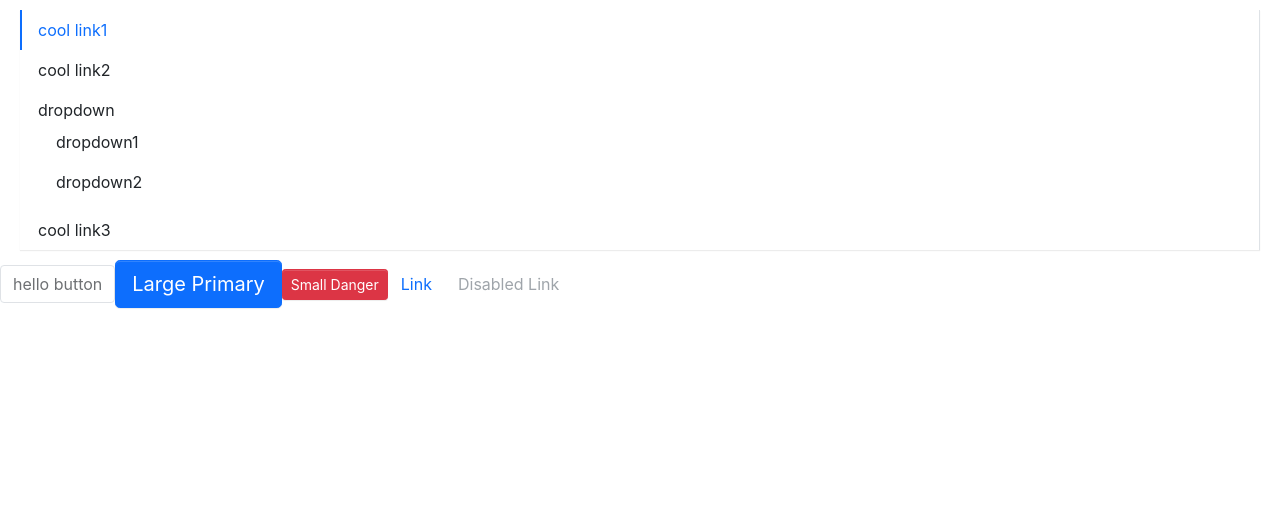
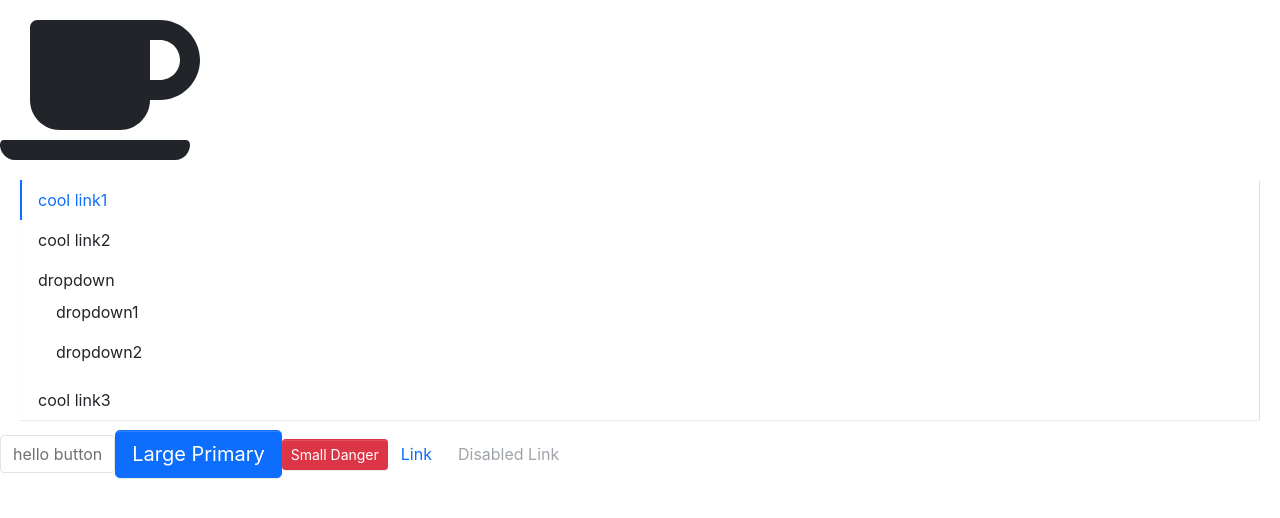
Before and after one commit to superJeff666/myComponents, a React (Create React App) app: page / in a window 1280 px wide. Shown: the top 518 px of the page. Built offline with nearby package versions, Linux system fonts and the light colour scheme.

Commit message:
react fontawesome example

```diff
--- a/package.json
+++ b/package.json
@@ -3,6 +3,9 @@
   "version": "0.1.0",
   "private": true,
   "dependencies": {
+    "@fortawesome/fontawesome-svg-core": "^1.2.30",
+    "@fortawesome/free-solid-svg-icons": "^5.14.0",
+    "@fortawesome/react-fontawesome": "^0.1.11",
     "@storybook/addon-actions": "^5.2.8",
     "@storybook/addon-info": "^5.2.8",
     "@storybook/addon-links": "^5.2.8",
--- a/src/App.tsx
+++ b/src/App.tsx
@@ -1,4 +1,6 @@
 import React from "react";
+import { FontAwesomeIcon } from '@fortawesome/react-fontawesome';
+import { faCoffee } from '@fortawesome/free-solid-svg-icons';
 import Button, { ButtonType, ButtonSize } from "./components/Button/button";
 import Menu from "./components/Menu/menu";
 import MenuItem from "./components/Menu/menuItem";
@@ -7,6 +9,7 @@
   return (
     <div className="App" style={{ marginTop: "10px" }}>
       <header className="App-header">
+      <FontAwesomeIcon icon={faCoffee} size="10x"/>
         <Menu
           defaultIndex="0"
           onSelect={(index) => {
```
Also changed, not shown: 1 other file (tests, documents, lock files or other folders).
